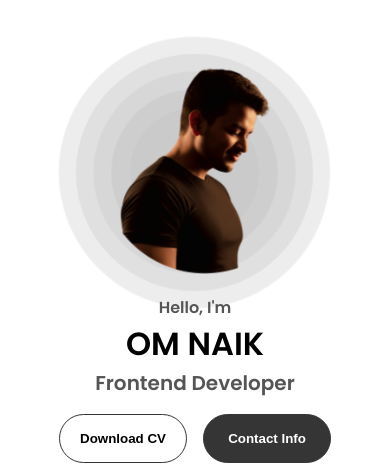
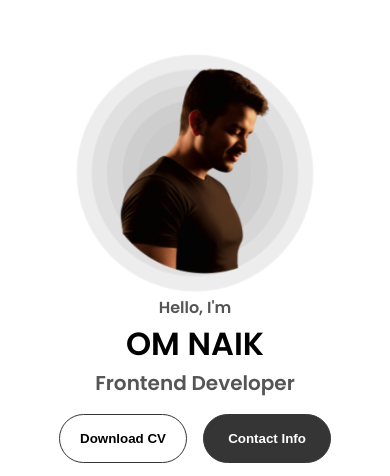
Before and after one commit to OM-Naik/My-Portfolio, a plain HTML site: page index.html in a window 390 px wide. Shown: the part 94-570 px from the top of the page. Drawn offline with Linux system fonts and the light colour scheme.

Commit message:
Adjust circle dimensions for improved layout on smaller screens

```diff
--- a/mediaqueries.css
+++ b/mediaqueries.css
@@ -135,8 +135,8 @@
   }
 
   .circle {
-    width: 46vw;
-    height: 46vw;
+    width: 40vw;
+    height: 40vw;
   }
 
   .item img {
```
